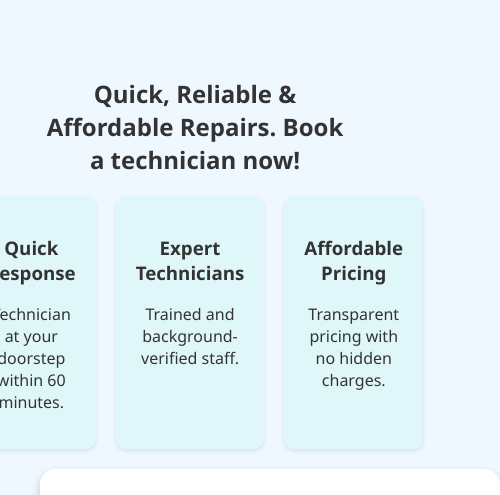
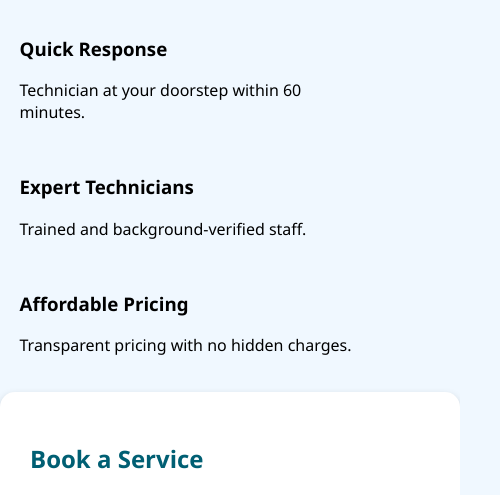
Before and after one commit to akankshasatam08/wascareexpert.in, a plain HTML site: page index.html in a window 390 px wide. Shown: the part 537-1032 px from the top of the page, 500 px wide, since content can reach past the window. Drawn offline with Linux system fonts and the light colour scheme; files whose address does not match are found by name.

Commit message:
Update index.html

```diff
--- a/index.html
+++ b/index.html
@@ -4,6 +4,18 @@
     <meta name="viewport" content="width=device-width, initial-scale=1.0">
     <title>Wash Care Services</title>
     <style>
+        @media (max-width: 768px) {
+  .services-container {
+    display: flex;
+    flex-direction: column;
+    align-items: center;
+    gap: 1rem; /* spacing between boxes */
+  }
+
+  .service-box {
+    width: 90%;
+  }
+}
         body {
             font-family: 'Segoe UI', Tahoma, Geneva, Verdana, sans-serif;
             margin: 0;
@@ -130,18 +142,16 @@
             <img src="images\aks.jpg" alt="Service 3">
         </div>
     </div>
-    <div class="container">
-        <h2>Quick, Reliable & Affordable Repairs. Book a technician now!</h2>
-        <div class="features">
-            <div class="feature">
+    <div class="services-container">
+  <div class="service-box">
     <h3>Quick Response</h3>
     <p>Technician at your doorstep within 60 minutes.</p>
   </div>
-            <div class="feature">
+  <div class="service-box">
     <h3>Expert Technicians</h3>
     <p>Trained and background-verified staff.</p>
   </div>
-            <div class="feature">
+  <div class="service-box">
     <h3>Affordable Pricing</h3>
     <p>Transparent pricing with no hidden charges.</p>
   </div>
```
Lines whose indentation alone changed are shown as unchanged.
